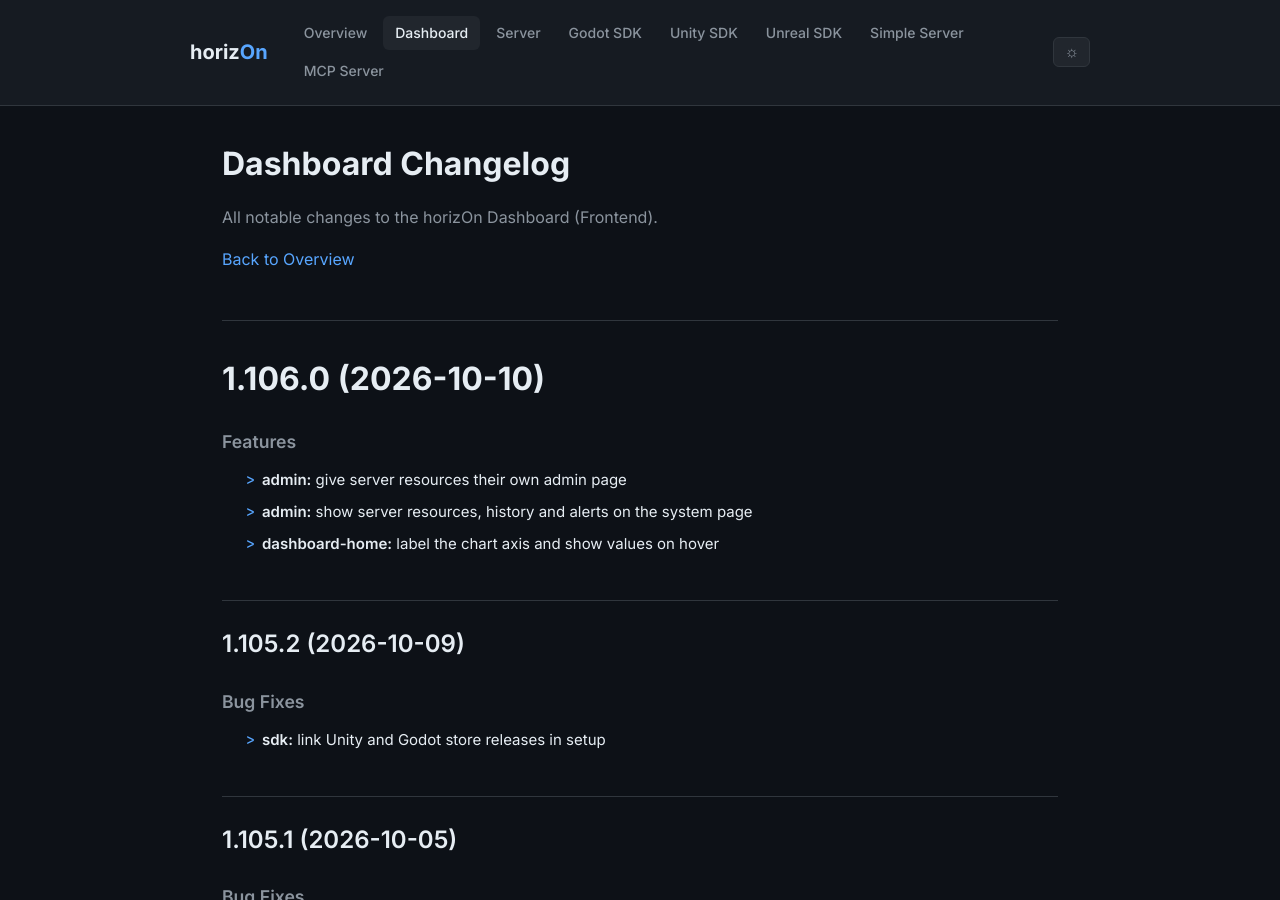
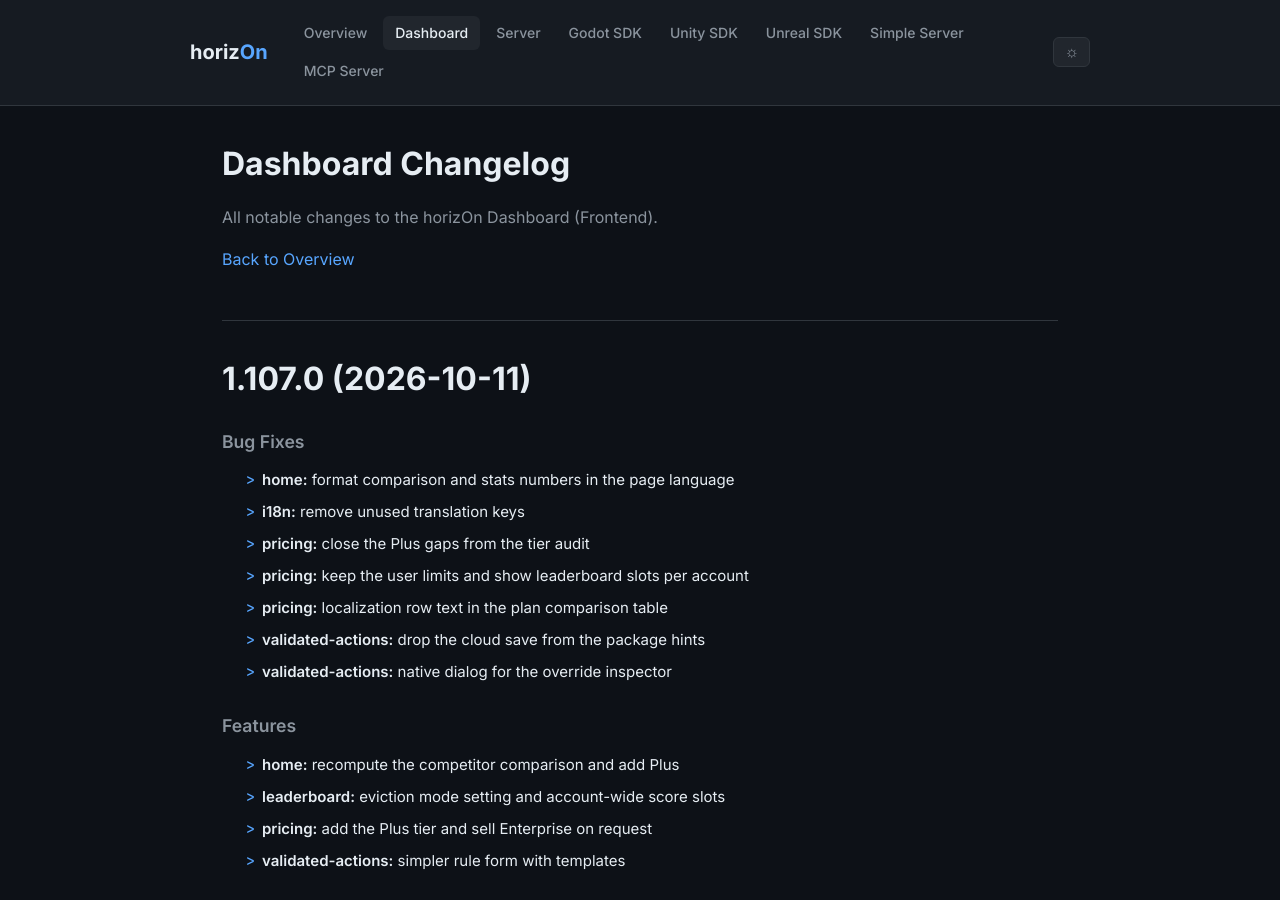
Before and after one commit to ProjectMakersDE/horizOn-Changelog, a Jekyll site: the page built from dashboard-changelog.md, in a window 1280 px wide and 900 px high. Built offline with Jekyll 4.4.1, drawn with Linux system fonts in a browser that asks for light colours.

Commit message:
chore: reconcile changelogs

```diff
--- a/dashboard-changelog.md
+++ b/dashboard-changelog.md
@@ -8,6 +8,27 @@ title: Dashboard Changelog
 All notable changes to the horizOn Dashboard (Frontend).
 
 [Back to Overview](.)
+
+# 1.107.0 (2026-10-11)
+
+
+### Bug Fixes
+
+* **home:** format comparison and stats numbers in the page language
+* **i18n:** remove unused translation keys
+* **pricing:** close the Plus gaps from the tier audit
+* **pricing:** keep the user limits and show leaderboard slots per account
+* **pricing:** localization row text in the plan comparison table
+* **validated-actions:** drop the cloud save from the package hints
+* **validated-actions:** native dialog for the override inspector
+
+
+### Features
+
+* **home:** recompute the competitor comparison and add Plus
+* **leaderboard:** eviction mode setting and account-wide score slots
+* **pricing:** add the Plus tier and sell Enterprise on request
+* **validated-actions:** simpler rule form with templates
 
 # 1.106.0 (2026-10-10)
 
```
Also changed, not shown: index.md (+1 -1 lines).
